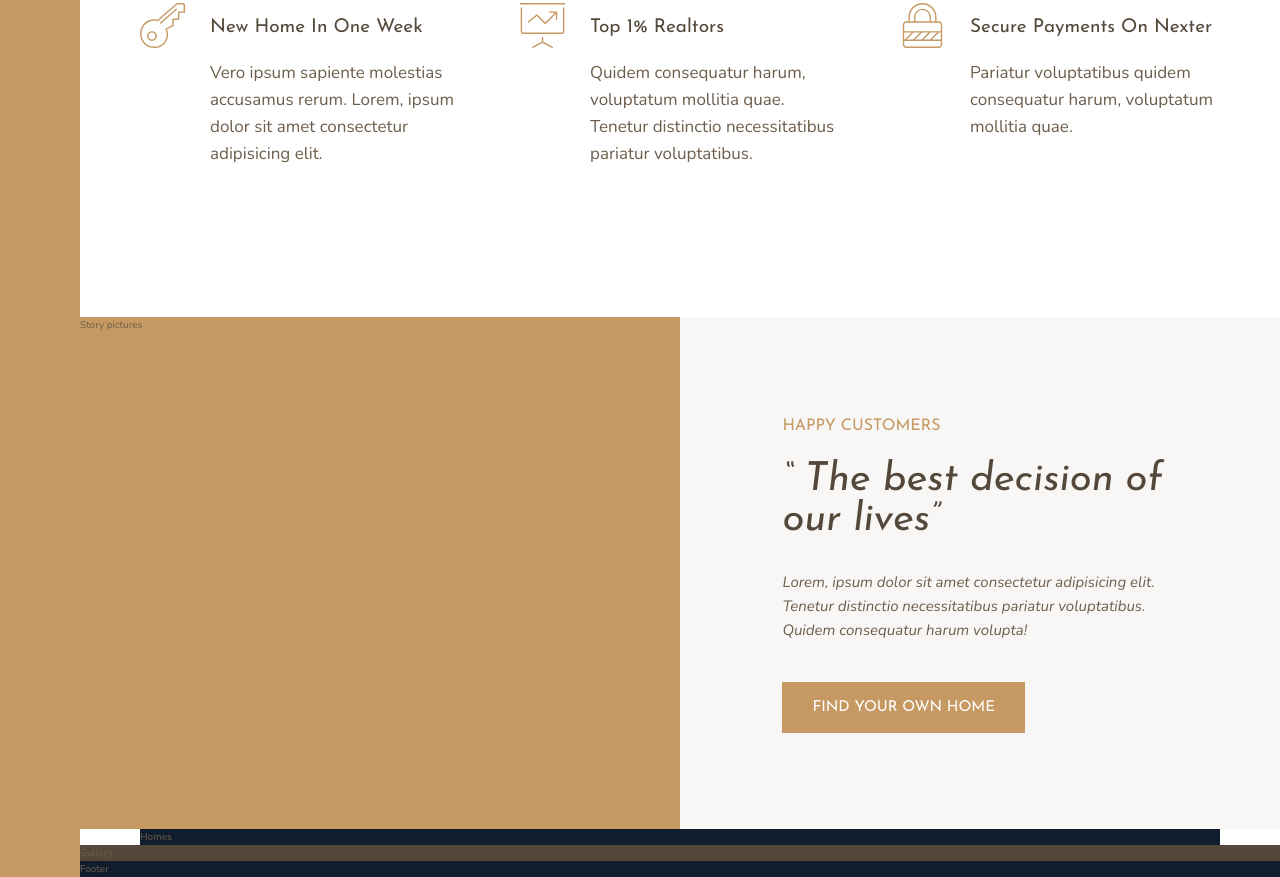
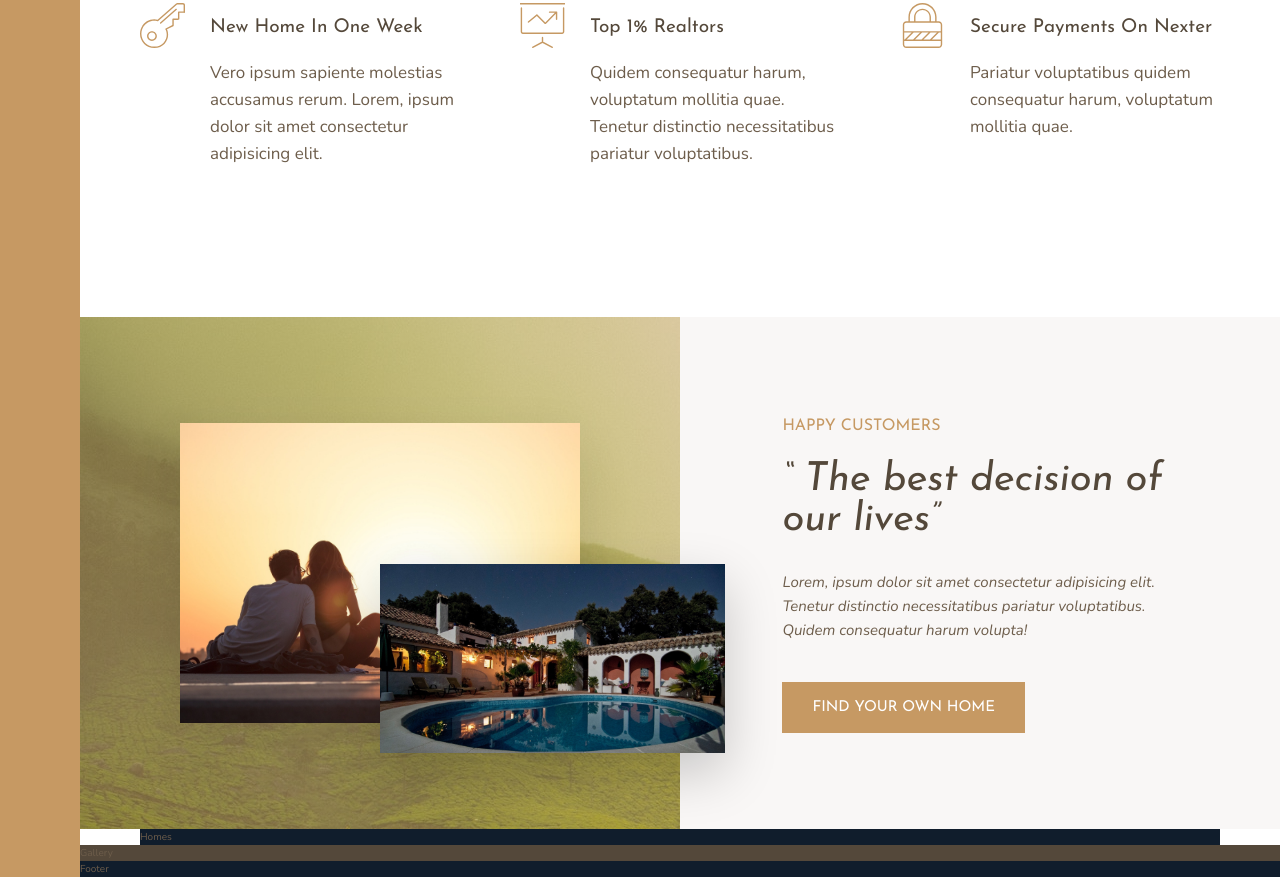
Before and after one commit to jordnlnn/nexter-project, a website: page index.html in a window 1280 px wide. Shown: the part 991-1868 px from the top of the page. Drawn offline with nearby package versions, Linux system fonts and the light colour scheme.

Commit message:
Added pictures to the left side of story section.

```diff
--- a/index.html
+++ b/index.html
@@ -89,7 +89,14 @@
       </div>
     </section>
 
-    <div class="story__pictures">Story pictures</div>
+    <div class="story__pictures">
+      <img
+        src="img/story-1.jpeg"
+        alt="Couple with new house"
+        class="story__img--1"
+      />
+      <img src="img/story-2.jpeg" alt="New house" class="story__img--2" />
+    </div>
 
     <div class="story__content">
       <h3 class="heading-3 mb-sm">Happy Customers</h3>
--- a/sass/_story.scss
+++ b/sass/_story.scss
@@ -2,6 +2,33 @@
   &__pictures {
     background-color: $color-primary;
     grid-column: full-start / col-end 4;
+    background-image: linear-gradient(
+        rgba($color-primary, 0.5),
+        rgba($color-primary, 0.5)
+      ),
+      url(../img/back.jpg);
+    //background-size: cover;
+    //background-position: center;
+
+    display: grid;
+    grid-template-rows: repeat(6, 1fr);
+    grid-template-columns: repeat(6, 1fr);
+    align-items: center;
+  }
+
+  &__img--1 {
+    width: 100%;
+    grid-row: 2 / 6;
+    grid-column: 2 / 6;
+    box-shadow: 0 2rem 5rem rgba(#000, 0.1);
+  }
+
+  &__img--2 {
+    width: 115%;
+    grid-row: 4 / 6;
+    grid-column: 4 / 7;
+    z-index: 20;
+    box-shadow: 0 2rem 5rem rgba(#000, 0.2);
   }
 
   &__content {
```
Also changed, not shown: css/style.css.
